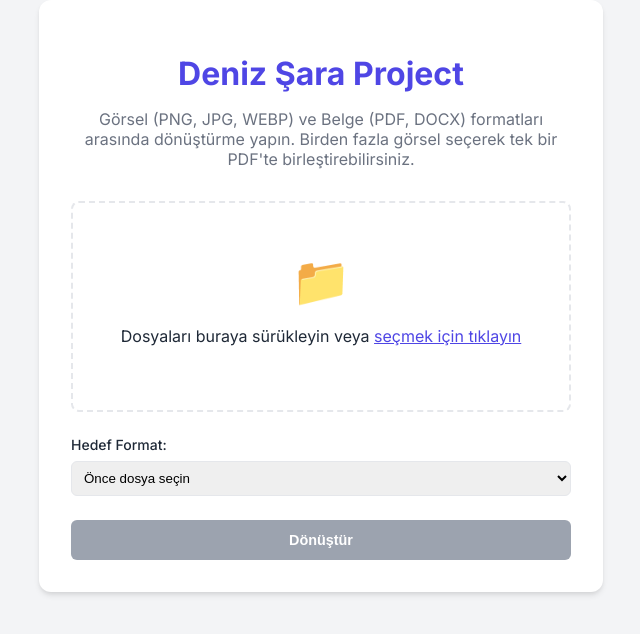
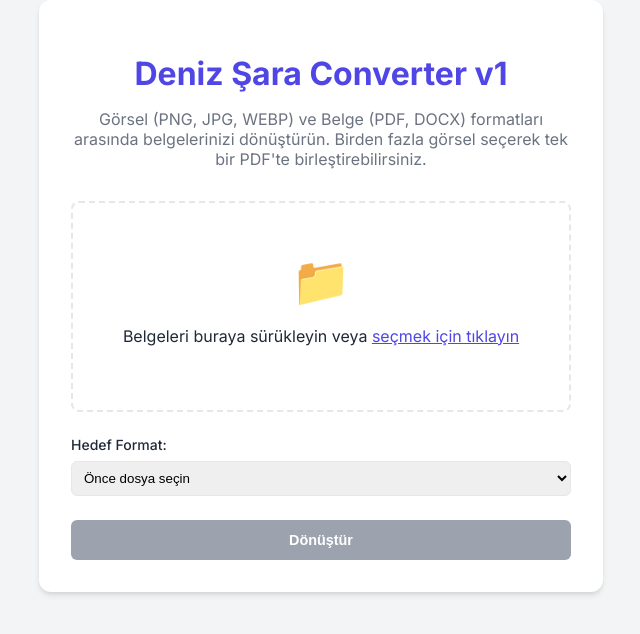
Before and after one commit to deniz-sara/dosya_donusturucu, a website: page public/index.html in a window 1280 px wide. Shown: the part 104-738 px from the top of the page, without its empty margins (319-959 px from the left). Drawn offline with nearby package versions, Linux system fonts and the light colour scheme.

Commit message:
Update UI text to Converter v1 branding

```diff
--- a/public/index.html
+++ b/public/index.html
@@ -4,7 +4,7 @@
 <head>
     <meta charset="UTF-8">
     <meta name="viewport" content="width=device-width, initial-scale=1.0">
-    <title>Deniz Şara Project</title>
+    <title>Deniz Şara Converter v1</title>
     <link rel="stylesheet" href="style.css">
     <link href="https://fonts.googleapis.com/css2?family=Inter:wght@400;500;600;700&display=swap" rel="stylesheet">
 </head>
@@ -12,14 +12,15 @@
 <body>
 
     <div class="container">
-        <h1>Deniz Şara Project</h1>
-        <p class="subtitle">Görsel (PNG, JPG, WEBP) ve Belge (PDF, DOCX) formatları arasında dönüştürme yapın. Birden
+        <h1>Deniz Şara Converter v1</h1>
+        <p class="subtitle">Görsel (PNG, JPG, WEBP) ve Belge (PDF, DOCX) formatları arasında belgelerinizi dönüştürün.
+            Birden
             fazla görsel seçerek tek bir PDF'te birleştirebilirsiniz.</p>
 
         <form id="convertForm">
             <div class="upload-area" id="dropZone">
                 <div class="upload-icon">📁</div>
-                <p>Dosyaları buraya sürükleyin veya <span
+                <p>Belgeleri buraya sürükleyin veya <span
                         style="color: var(--primary); text-decoration: underline;">seçmek için tıklayın</span></p>
                 <input type="file" id="fileInput" name="files" class="hidden" multiple>
                 <div id="fileInfo" class="file-info hidden"></div>
```
